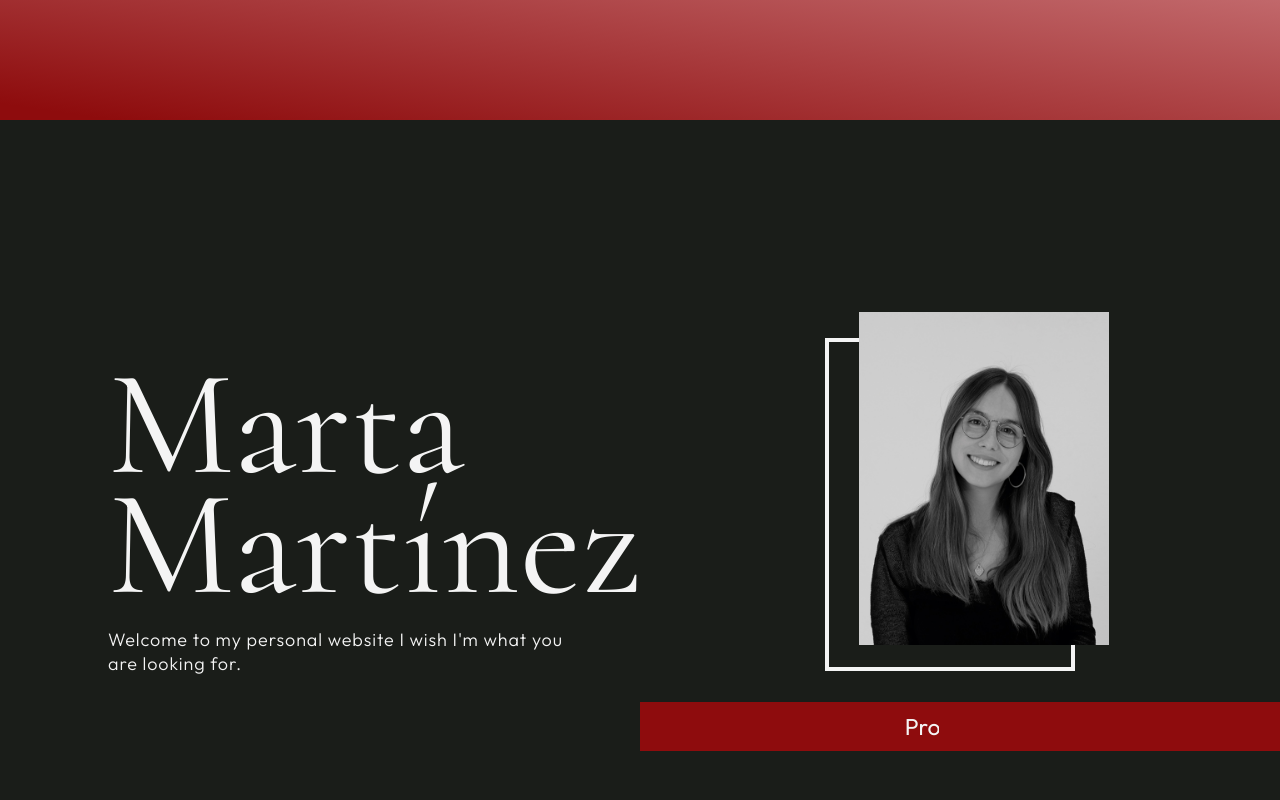
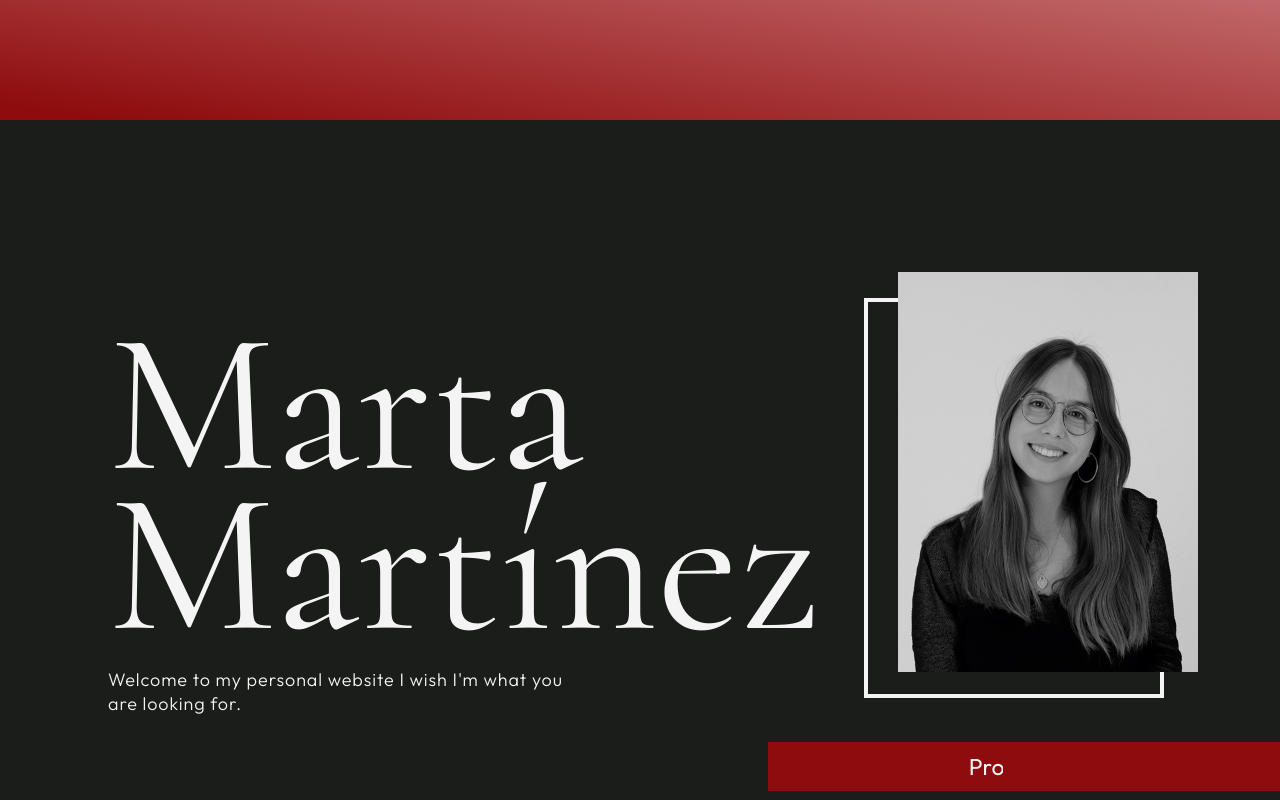
Before and after one commit to martroch/proyecto-about-me, a plain HTML site: page index.html in a window 1280 px wide. Shown: the part 680-1480 px from the top of the page. Drawn offline with Linux system fonts and the light colour scheme.

Commit message:
arreglos

```diff
--- a/scss/layout/cards.scss
+++ b/scss/layout/cards.scss
@@ -58,13 +58,14 @@
 }
 .section-card{
     display: flex;
-    align-items: left;
+    align-items: center;
     justify-content: center;
 
     @media (min-width: 768px) {
         display: flex;
         flex-direction: row;
         align-items: center;
+        margin-right: $xl*2;
 
 
     }
--- a/scss/layout/contact.scss
+++ b/scss/layout/contact.scss
@@ -11,7 +11,7 @@
 .contact-card{
     background-color: $white;
     padding: $xl*1.5;
-    max-width: 354px;
+    max-width: 330px;
     @media (min-width: 1024px) {
         max-width: 600px;
         justify-content: center;
--- a/scss/layout/home.scss
+++ b/scss/layout/home.scss
@@ -4,6 +4,7 @@
     text-align: center;
     height: 400px;
     margin-top: $space;
+
 }
 
 .images-space{
@@ -13,7 +14,7 @@
         display: flex;
         flex-direction: column;
         overflow: hidden;
-        width: 50%;
+        width: 40%;
     }
 }
 
@@ -29,6 +30,10 @@
     z-index: 1;
     height: 333px;
     width: 250px;
+    @media (min-width: 768px) {
+        width: 300px;
+        height: 400px;
+    }
 
 }
 
@@ -37,11 +42,16 @@
     margin-left: 30px;
     width:250px;
     z-index: -1;
+    @media (min-width: 768px) {
+        width: 300px;
+    }
 
 }
 .typing{
     background-color: $red;
     margin-right: -30px;
     padding: 10px 0px 10px 40px;
-
+    @media (min-width: 768px) {
+        margin-top: 80px;
+    }
 }
--- a/scss/site/_site.scss
+++ b/scss/site/_site.scss
@@ -20,6 +20,7 @@ body{
     display: flex;
     flex-direction: row;
     align-items: center;
+    justify-content: space-between;
     padding: $space--medium 0px;
     min-height: 100vh;
 
@@ -30,11 +31,13 @@ body{
     background-color: $dark-grey;
     padding: $space-large;
 
+
     @media (min-width: 768px) {
         display: flex;
         flex-direction: row;
         align-items: center;
-        padding:$space--medium 0px;
+        justify-content: space-between;
+        padding: $space-large 0px;
         min-height: 100vh;
 
     }
--- a/scss/variables/typography.scss
+++ b/scss/variables/typography.scss
@@ -9,8 +9,8 @@
 
 
     @media (min-width: 1024px){
-        font-size: 150px;
-        line-height: 120px;
+        font-size: 200px;
+        line-height: 160px;
     }
 }
 .text{
```
Also changed, not shown: css/style.css.
